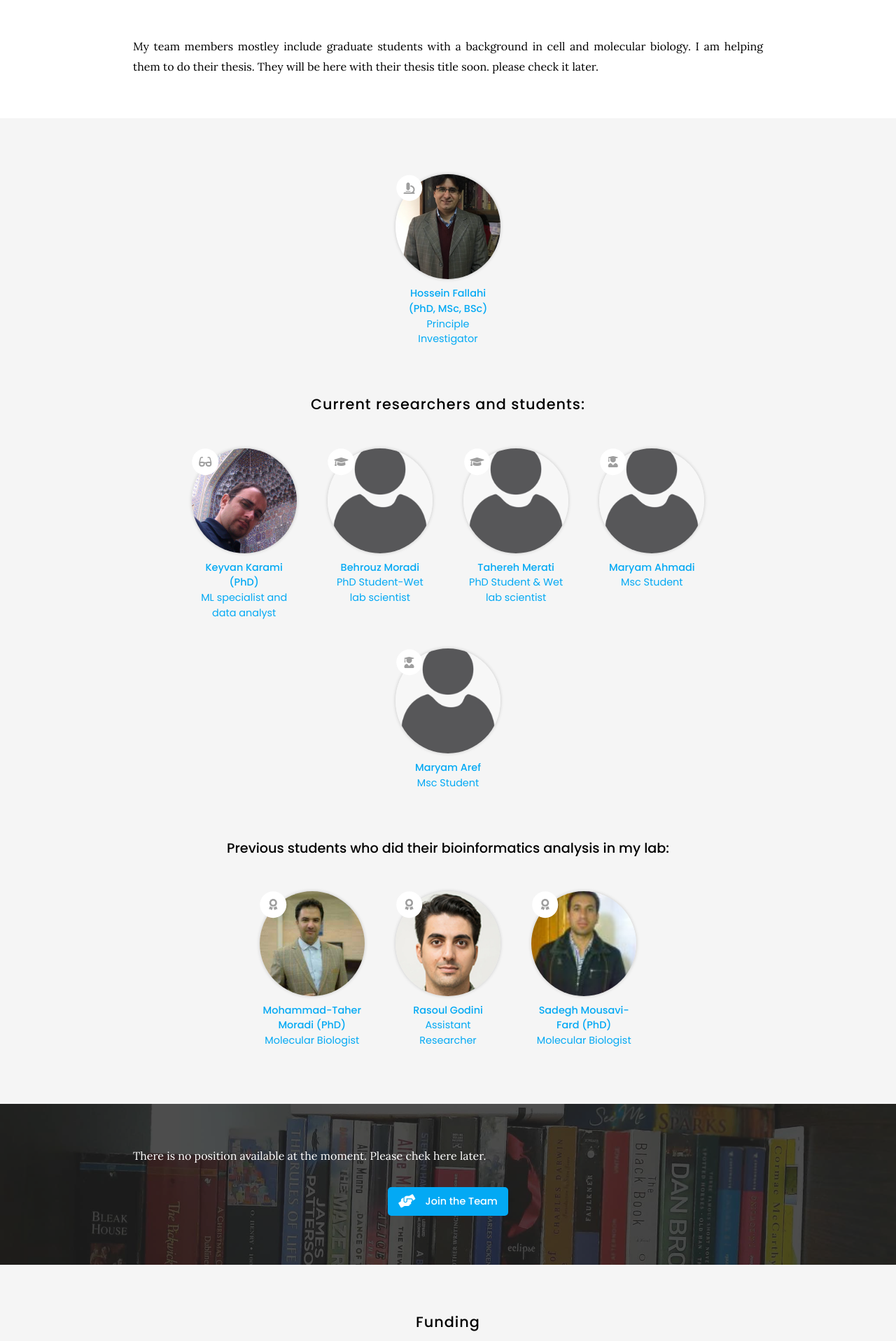
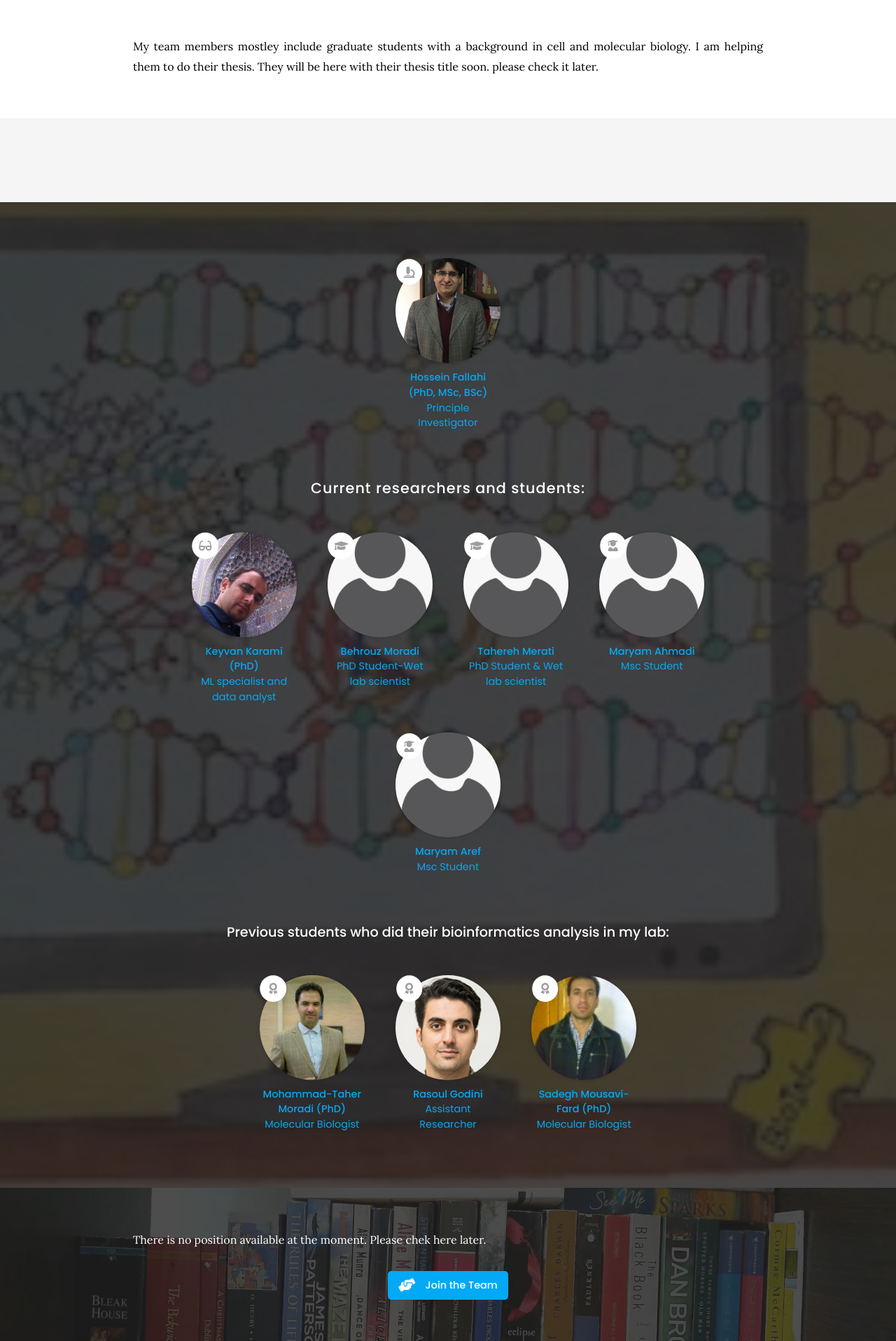
Before and after one commit to Hossein-Fallahi/Fallahi-Bioinformatics-Lab, a Jekyll site: the page built from team/index.md, in a window 1280 px wide. Shown: the part 305-2222 px from the top of the page at 70% size. Built offline with Jekyll 4.4.1, drawn with Linux system fonts in a browser that asks for light colours; nearby versions of some CDN libraries.

Commit message:
Update index.md

```diff
--- a/team/index.md
+++ b/team/index.md
@@ -12,6 +12,8 @@
 please check it later.
 
 {% include section.html %}
+
+{% include section.html background="images/BioinfoLab.jpg" dark=true%}
 
 {%
   include list.html
```
